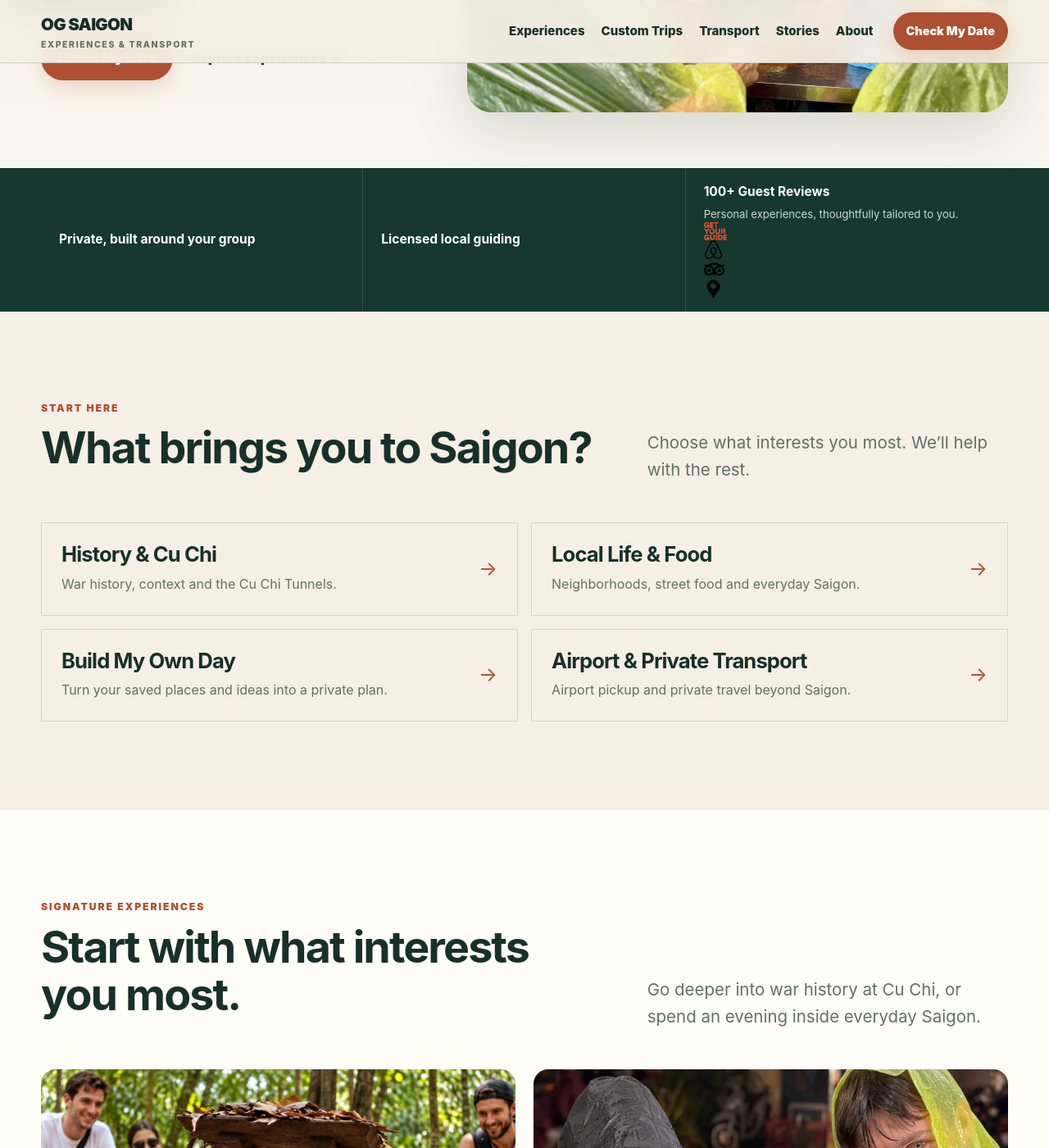
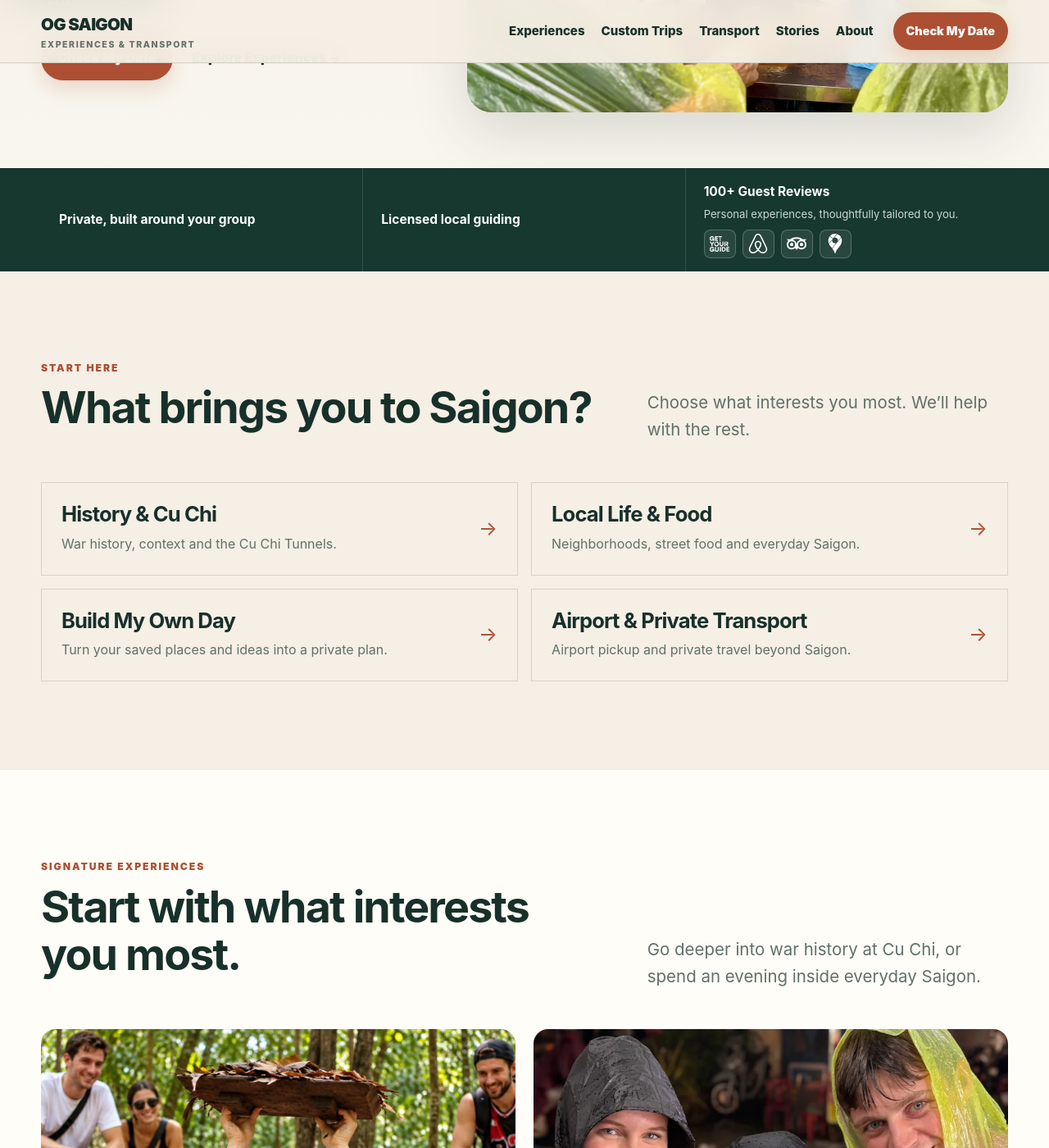
Before and after one commit to DSG2025/DSG2025.github.io, a Jekyll site: the page built from index.html, in a window 1280 px wide and 1400 px high, scrolled down 491 px. Shown: the whole window at 82% size. Built offline with Jekyll 4.4.1, drawn with Linux system fonts in a browser that asks for light colours.

Commit message:
Add compact review platform links to assets/css/home-v2.css

```diff
--- a/assets/css/home-v2.css
+++ b/assets/css/home-v2.css
@@ -143,6 +143,16 @@ body.home-v2 .trust-item span {
 body.home-v2 a.trust-item:hover {
   background: rgba(255, 255, 255, 0.06);
 }
+
+/* Compact, independently clickable review platform logos */
+body.home-v2 .trust-review-heading { color: #fff; text-decoration: none; width: fit-content; }
+body.home-v2 .trust-review-heading:hover { text-decoration: underline; text-underline-offset: 3px; }
+body.home-v2 .trust-platforms { display: flex; align-items: center; flex-wrap: wrap; gap: 8px; margin-top: 9px; }
+body.home-v2 .trust-platforms a { display: inline-flex; align-items: center; justify-content: center; width: 39px; height: 35px; border: 1px solid rgba(255,255,255,.22); border-radius: 8px; background: rgba(255,255,255,.08); transition: background .18s ease; }
+body.home-v2 .trust-platforms a:hover { background: rgba(255,255,255,.2); }
+body.home-v2 .trust-platforms a:focus-visible { outline: 3px solid #fff; outline-offset: 2px; }
+body.home-v2 .trust-platforms img { display: block; width: 24px; height: 24px; object-fit: contain; filter: grayscale(1) brightness(0) invert(1); }
+@media (prefers-reduced-motion: reduce) { body.home-v2 .trust-platforms a { transition: none; } }
 
 /* Intent chooser */
 body.home-v2 .intent-section {
```
